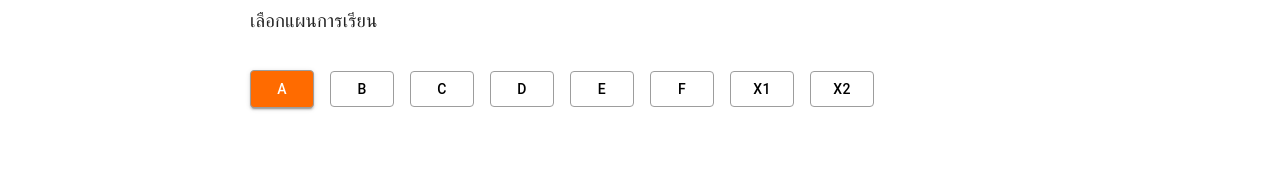
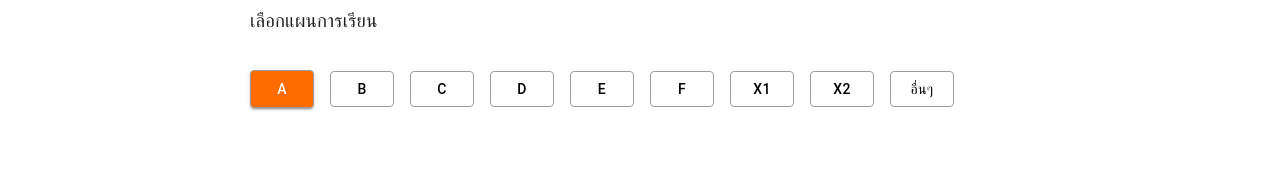
Before and after one commit to BHU23/Graduated, a React (Vite) app: page / in a window 1280 px wide. Shown: the part 156-330 px from the top of the page. Built offline with nearby package versions, Linux system fonts and the light colour scheme.

Commit message:
add "อื่นๆ" in grop plan

```diff
--- a/src/pages/GradePoint/index.tsx
+++ b/src/pages/GradePoint/index.tsx
@@ -87,7 +87,7 @@ export default function GradePoint() {
             "& > :not(style)": { mr: 2, mb: 2 },
           }}
         >
-          {["a", "b", "c", "d", "e", "f", "x1", "x2"].map((label, index) => (
+          {["a", "b", "c", "d", "e", "f", "x1", "x2","อื่นๆ"].map((label, index) => (
             <Button
               key={index}
               onClick={() => handleButtonClick(index)}
```
